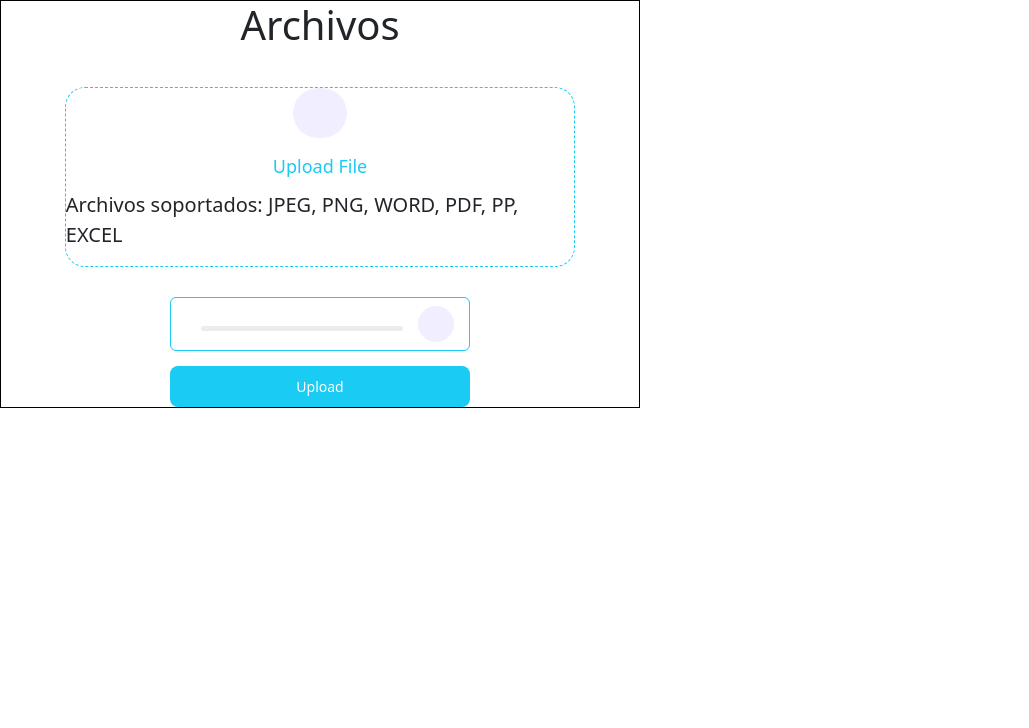
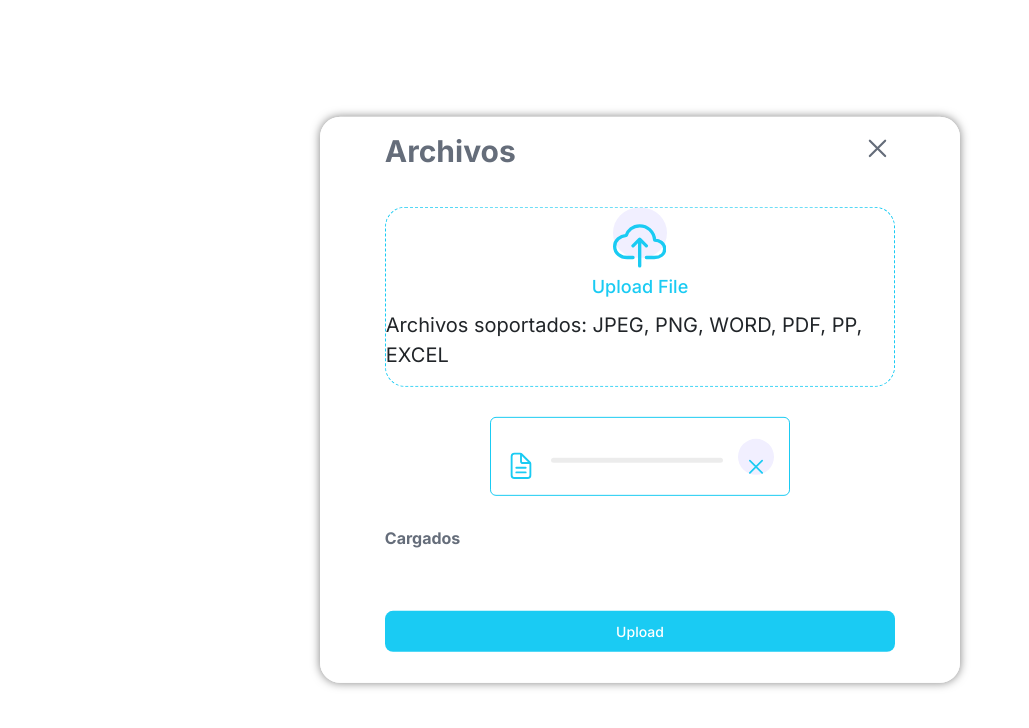
Before and after one commit to JoseLarrada/FrontEndJectCheck, a React (Create React App) app: page /pruebas in a window 1280 px wide. Shown: the top 728 px of the page, without its empty margins (0-1029 px from the left). Built offline with nearby package versions, Linux system fonts and the light colour scheme.

Commit message:
Controlador de subir archivos, y componentes funcionales

```diff
--- a/src/Components/FilesComponents.js
+++ b/src/Components/FilesComponents.js
@@ -1,7 +1,7 @@
 import React, { useRef, useState } from "react";
 import { useNavigate } from "react-router-dom";
 import '../styles/fileComponents.css'
-import {uploadFile} from '../controller/FilesUploadController'
+import {uploadFile,deleteFile} from '../controller/FilesUploadController'
 import verificarExpiracionToken from '../Configs/verificarExpiracionToken '
 
 
@@ -12,6 +12,8 @@ function FilesComponents() {
   const [selectedFile, setSelectedFile] = useState(null);
   const [progress, setProgress] = useState(0);
   const [uploadStatus, setUploadStatus] = useState("select");
+  const [fileList, setFileList] = useState([]);
+  const [closeView, setCloseView] = useState(true);
 
   const handleFileChange = (event) => {
     if (event.target.files && event.target.files.length > 0) {
@@ -28,8 +30,13 @@ function FilesComponents() {
     setUploadStatus("select");
   };
   return (
-    <div className="filesHead">
-        <h1>Archivos</h1>
+    <>
+      {closeView && <div className="filesHead">
+        <span className="tittle_head">
+          <h1>Archivos</h1>
+          <ion-icon name="close-outline" onClick={()=>{setCloseView(!closeView)}}></ion-icon>
+        </span>
+
         <section className='header_files'>
             <section className='files_textInfo'>
                 <input
@@ -40,11 +47,9 @@ function FilesComponents() {
                 />
 
                 {/* Button to trigger the file input dialog */}
-                {!selectedFile && (
                   <button className="file-btn" onClick={onChooseFile}>
                      <span className='files_icon'><ion-icon name="cloud-upload-outline"></ion-icon></span> Upload File
                   </button>
-                )}
                 <p>Archivos soportados: JPEG, PNG, WORD, PDF, PP, EXCEL</p>
             </section>
         </section>
@@ -85,11 +90,27 @@ function FilesComponents() {
               )}
             </div>
           </div>
-          <button className="upload-btn" onClick={()=>{uploadFile(verificarExpiracionToken,navigate,selectedFile,tuToken,setProgress,setUploadStatus,uploadStatus,clearFileInput)}}>
+        </div>
+
+        {/**Espacio para la lista de archivos */}
+        <section className="uploades">
+          <p className="text_uploaded">Cargados</p>
+          {fileList.map((item, index) => (
+            <span className="filename_upload" key={index}>
+              <input type="text" disabled value={item.fileName} />
+              <ion-icon name="trash-outline" onClick={()=>{deleteFile(verificarExpiracionToken,navigate,
+                  item.key,tuToken,setFileList,index
+              )}}></ion-icon>
+            </span>
+          ))}
+        </section>
+        <button className="upload-btn" onClick={()=>{uploadFile(verificarExpiracionToken,navigate,selectedFile,tuToken,
+            setProgress,setUploadStatus,uploadStatus,clearFileInput,setFileList)}}>
             {uploadStatus === "select" || uploadStatus === 'uploading' ? "Upload" : "Done"}
-          </button>
-        </div>
-    </div>
+        </button>
+        {console.log(fileList)}
+    </div>}
+    </>
   )
 }
 
--- a/src/controller/FilesUploadController.js
+++ b/src/controller/FilesUploadController.js
@@ -1,6 +1,6 @@
 import axios from 'axios';
 
-export const uploadFile = async (verificarExpiracionToken, navigate, file, tuToken, setProgress,setUploadStatus,uploadStatus,clearFileInput) => {
+export const uploadFile = async (verificarExpiracionToken, navigate, file, tuToken, setProgress,setUploadStatus,uploadStatus,clearFileInput,setFileList) => {
   try {
     if (!verificarExpiracionToken()) {
       navigate("/");
@@ -14,6 +14,7 @@ export const uploadFile = async (verificarExpiracionToken, navigate, file, tuTok
 
     const formData = new FormData();
     formData.append("file", file);
+    formData.append("id","2V7N1J7C4S")
 
     const response = await axios.post("http://localhost:8080/api/v1/assets/Upload", formData, {
       headers: {
@@ -23,11 +24,11 @@ export const uploadFile = async (verificarExpiracionToken, navigate, file, tuTok
         const percentCompleted = Math.round((progressEvent.loaded * 100) / progressEvent.total);
         setProgress(percentCompleted);
       },
-      responseType: 'text'
     });
     if (response.status === 200) {
         const key = response.data;
         alert(key);
+        setFileList(prevList => [...prevList, key]);
         setUploadStatus("done");
     } else {
         const errorData = response.data;
@@ -39,3 +40,30 @@ export const uploadFile = async (verificarExpiracionToken, navigate, file, tuTok
     console.log(error);
   }
 };
+//Eliminar Archivos
+export const deleteFile = async (verificarExpiracionToken, navigate, key, tuToken,setFileList,index) => {
+  try {
+    if (!verificarExpiracionToken()) {
+      navigate("/");
+      return;
+    }
+
+    const response = await axios.delete(`http://localhost:8080/api/v1/assets/deleteKey/${key}`,
+    {
+      headers: {
+        Authorization: `Bearer ${tuToken}`,
+      },
+    });
+    if (response.status === 200) {
+        const responseData = response.data;
+        alert(responseData);
+        setFileList(prevList => prevList.filter((_, i) => i !== index));
+    } else {
+        const errorData = response.data;
+        console.log(errorData)
+    }
+  } catch (error) {
+    alert("Error de red:", error);
+    console.log(error);
+  }
+};
--- a/src/styles/fileComponents.css
+++ b/src/styles/fileComponents.css
@@ -1,10 +1,39 @@
+@import url('https://fonts.googleapis.com/css2?family=Inter:wght@100..900&display=swap');
 .filesHead{
     width: 50%;
-    border: 1px solid black;
+    max-height: 90vh;
     display: flex;
     flex-direction: column;
     align-items: center;
     gap: 30px;
+    border: 1px solid white;
+    border-radius: 20px;
+    box-shadow: 0px 0px 10px rgba(0, 0, 0, 0.5);
+    position: relative;
+    top: 50%;
+    left: 50%;
+    transform: translate(-50%, -50%);
+    font-family: "Inter", sans-serif;
+    overflow-y: auto;
+}
+.tittle_head{
+  width: 80%;
+  display: flex;
+  flex-direction: row;
+  justify-content: space-between;
+}
+.tittle_head>h1{
+  color: #656D7A;
+  font-weight: bold;
+  font-size: 30px;
+  margin-top: 3%;
+}
+.tittle_head>ion-icon{
+  color: #656D7A;
+  font-weight: bold;
+  font-size: 35px;
+  margin-top: 13px;
+  cursor: pointer;
 }
 .files_icon>ion-icon{
     color: #1ACBF3;
@@ -123,7 +152,7 @@
 }
 
 .upload-btn {
-  width: 100%;
+  width: 80%;
   font-size: 14px;
   font-weight: 500;
   color: #fff;
@@ -133,4 +162,34 @@
   padding: 10px;
   margin-top: 15px;
   cursor: pointer;
+  margin-bottom: 30px;
 }
+.uploades{
+  width: 80%;
+  display: flex;
+  flex-direction: column;
+  gap: 12.5px;
+}
+.text_uploaded{
+  color: #656D7A;
+  font-weight: bold;
+}
+.filename_upload{
+  display: flex;
+  flex-direction: row;
+  justify-content: space-between;
+  border: 1px solid #144D97;
+  height: 40px;
+}
+.filename_upload>input{
+  width: 85%;
+  height: auto;
+  margin-left: 10px;
+  border: none;
+}
+.filename_upload>ion-icon{
+  margin-right: 15px;
+  margin-top: 5px;
+  cursor: pointer;
+  color: red;
+}
```
